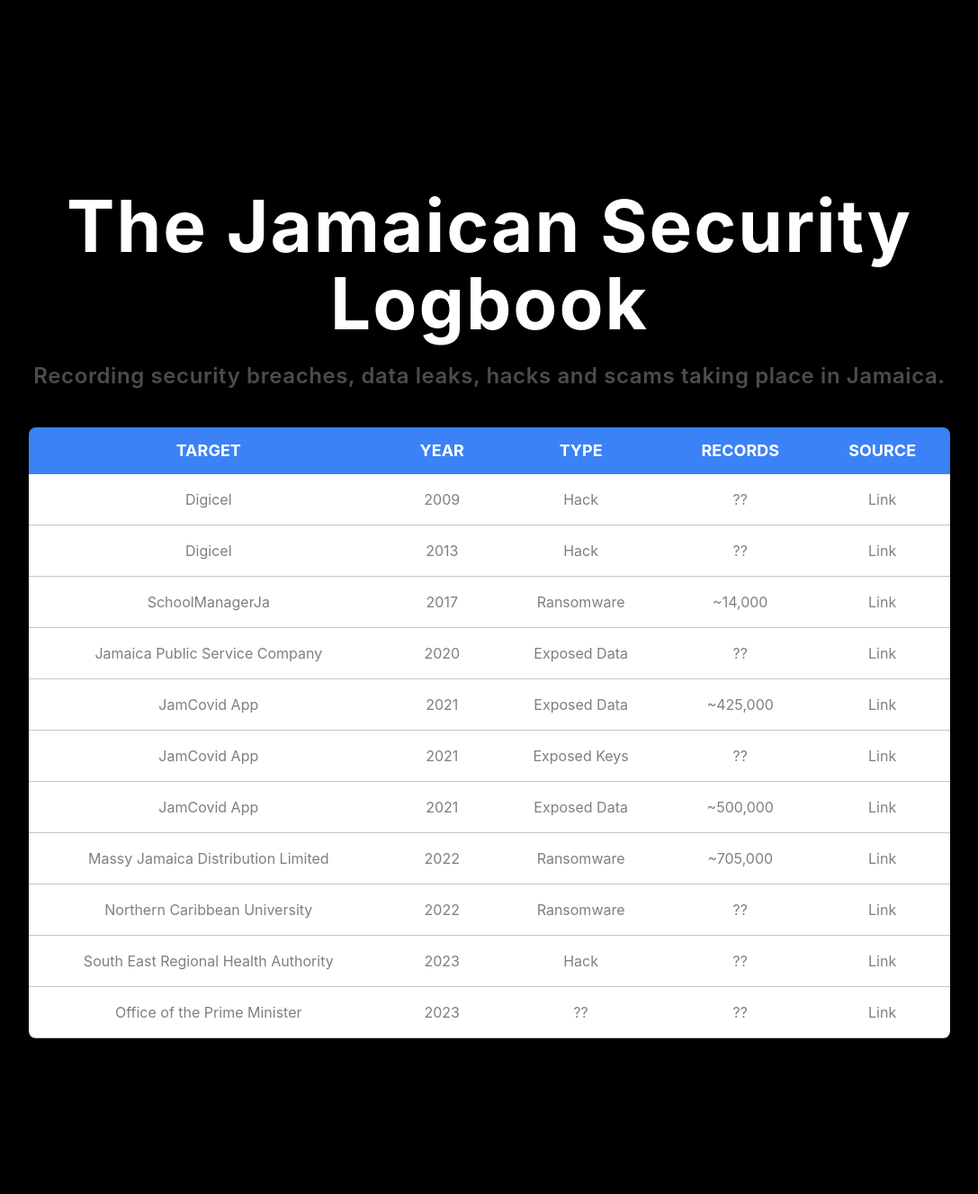
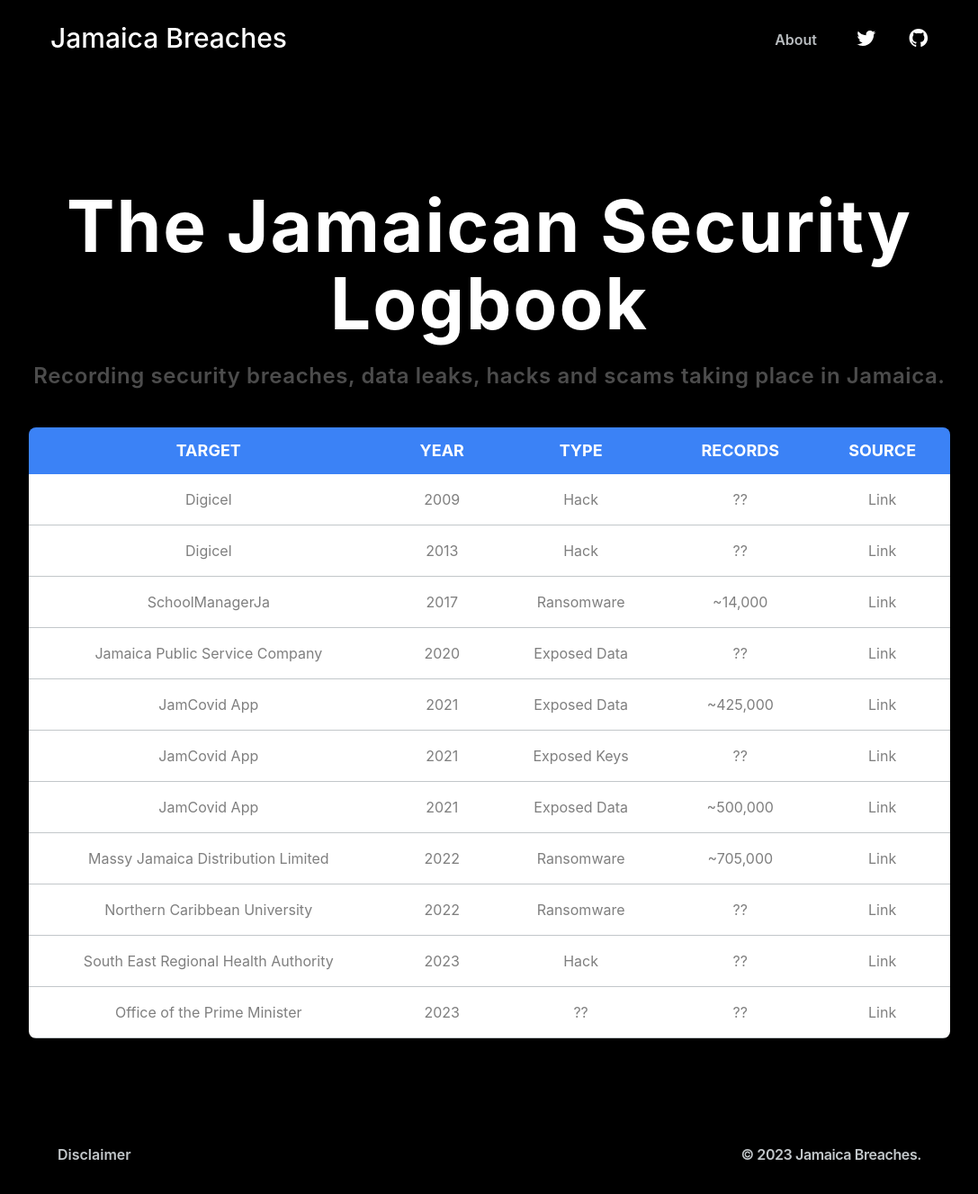
Before and after one commit to everonegraham/jamaicabreaches, a Next.js app: page / in a window 1280 px wide. Shown: the whole page at 90% size, without its empty margins (96-1183 px from the left). Before the commit the page ends 1250 px from the top, so only its background shows below. Built offline with nearby package versions, Linux system fonts and the light colour scheme.

Commit message:
Making tweaks to fix strange vercel tailwindcss glitch.

```diff
--- a/app/about/page.js
+++ b/app/about/page.js
@@ -1,3 +1,5 @@
+import Header from "../components/Header";
+import Footer from "../components/Footer";
 import AboutBlock from '../../components/AboutBlock';
 
 export const metadata = {
@@ -12,7 +14,8 @@
 
 export default function About() {
   return (
-
+    <div className="text-black bg-black flex flex-col min-h-screen">
+      <Header />
       <section className="text-gray-600 body-font relative flex-grow">
           <div className="container px-5 pt-24 pb-16 mx-auto">
             <div className="flex flex-col text-center w-full mb-12">
@@ -23,5 +26,7 @@
             </div>
           </div>
       </section>
+      <Footer />
+    </div>
   );
 }
--- a/app/disclaimer/page.js
+++ b/app/disclaimer/page.js
@@ -1,3 +1,5 @@
+import Header from "../components/Header";
+import Footer from "../components/Footer";
 
 export const metadata = {
   title: 'Disclaimer - Jamaica Breaches',
@@ -12,6 +14,8 @@
 export default function Disclaimer() {
   return (
 
+    <div className="text-black bg-black flex flex-col min-h-screen">
+      <Header />
       <section className="text-gray-600 body-font relative flex-grow">
           <div className="container px-5 pt-24 pb-16 mx-auto">
             <div className="flex flex-col text-center w-full mb-12 items-center">
@@ -32,5 +36,7 @@
             </div>
           </div>
       </section>
+      <Footer />
+    </div>
   );
 }
--- a/app/not-found.js
+++ b/app/not-found.js
@@ -1,4 +1,6 @@
 import Link from 'next/link';
+import Header from "../components/Header";
+import Footer from "../components/Footer";
 
 export const metadata = {
   title: '404 - Jamaica Breaches',
@@ -13,6 +15,8 @@
 export default function NotFound() {
   return (
 
+    <div className="text-black bg-black flex flex-col min-h-screen">
+      <Header />
       <section className="text-gray-600 body-font relative flex-grow">
         <div className="container px-5 pt-24 pb-16 mx-auto">
           <div className="flex flex-col text-center w-full mb-12">
@@ -29,5 +33,7 @@
           </div>
         </div>
       </section>
+      <Footer />
+    </div>
   );
 }
--- a/app/page.js
+++ b/app/page.js
@@ -1,5 +1,7 @@
 import React from "react";
 import Table from "../components/Table";
+import Header from "../components/Header";
+import Footer from "../components/Footer";
 
 export const metadata = {
     title: 'Jamaica Breaches',
@@ -14,7 +16,8 @@
 export default function Home() {
 
   return (
-
+    <div className="text-black bg-black flex flex-col min-h-screen">
+      <Header />
       <section className="text-gray-600 body-font flex-grow">
           <div className="max-w-5xl pt-52 pb-24 mx-auto">
               <h1 className="text-80 text-center font-4 lh-6 ld-04 font-bold text-white mb-6">
@@ -26,6 +29,8 @@
               <Table/>
           </div>
       </section>
+      <Footer />
+    </div>
 
   );
 }
```
Lines whose indentation alone changed are shown as unchanged.
